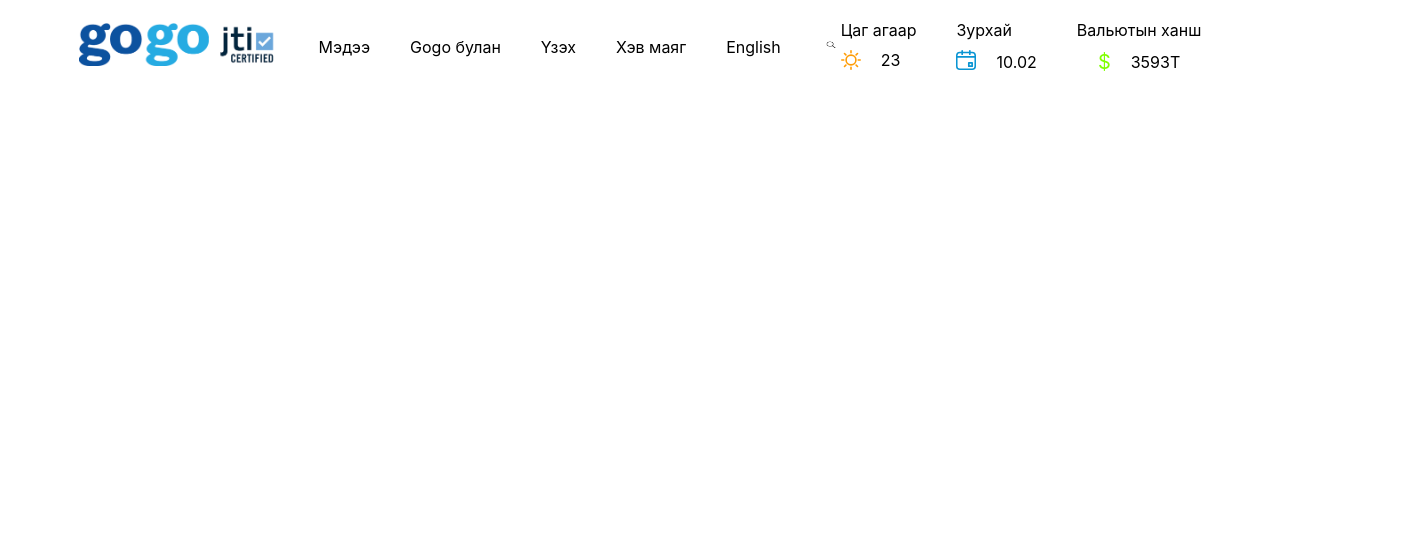
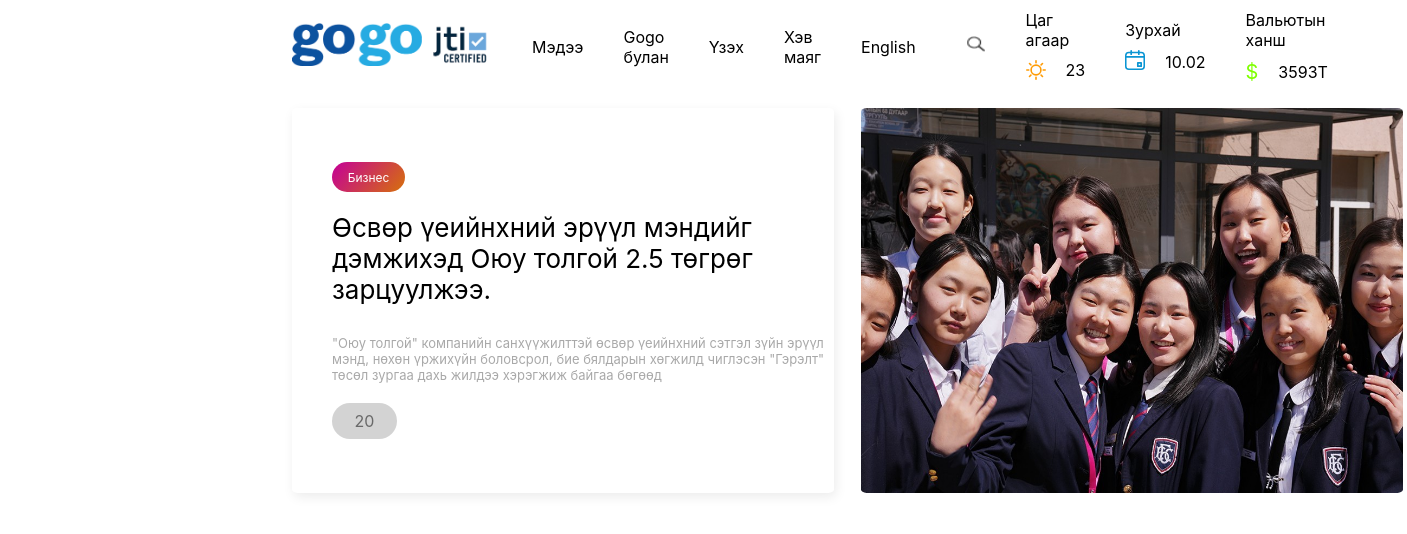
Before and after one commit to AnuZorigoo/gogo.mn, a plain HTML site: page index.html in a window 1280 px wide. Shown: the whole page, 1407 px wide, since content can reach past the window. Drawn offline with Linux system fonts and the light colour scheme.

Commit message:
change 1003

```diff
--- a/index.html
+++ b/index.html
@@ -7,7 +7,7 @@
     <link rel="stylesheet" href="style.css" />
   </head>
   <body>
-    <div class="gogo_header center">
+    <div class="gogo_header">
       <div class="header_container-left center">
         <div class="gogo_logo">
           <img
@@ -31,7 +31,7 @@
           />
         </div>
       </div>
-      <div class="header_container-right">
+      <div class="header_container-right center">
         <div class="extra-link">
           <div class="extra-link-title">Цаг агаар</div>
           <div class="extra-link-item">
@@ -67,5 +67,33 @@
         </div>
       </div>
     </div>
+    <div class="news">
+      <div class="news-grids-container center">
+        <div class="news-grids center">
+          <div class="news-content1 center">Бизнес</div>
+          <div class="news-content2">
+            Өсвөр үеийнхний эрүүл мэндийг дэмжихэд Оюу толгой 2.5 төгрөг
+            зарцуулжээ.
+          </div>
+          <div class="news-content3">
+            "Оюу толгой" компанийн санхүүжилттэй өсвөр үеийнхний сэтгэл зүйн
+            эрүүл мэнд, нөхөн үржихүйн боловсрол, бие бялдарын хөгжилд чиглэсэн
+            "Гэрэлт" төсөл зургаа дахь жилдээ хэрэгжиж байгаа бөгөөд
+          </div>
+          <div class="news-content4">
+            <p class="share center">20</p>
+          </div>
+        </div>
+
+        <div class="news-grid2 center">
+          <img
+            src="./assets/-02102025-1759373428-901910143-mind.jpg"
+            alt=""
+            class="girls-pic"
+          />
+          <p class="girls-pic-text center">Дэлгэрэнгүй унших -></p>
+        </div>
+      </div>
+    </div>
   </body>
 </html>
--- a/style.css
+++ b/style.css
@@ -11,9 +11,10 @@
 }
 .gogo_header {
   height: 93px;
-  width: 100vw;
+  /* width: 100vw; */
+  display: flex;
+  margin: 0px 252px;
   padding: 0px 40px;
-  display: flex;
 }
 .gogo-logo {
   width: 200px;
@@ -24,12 +25,14 @@
   gap: 40px;
 }
 .vector {
-  width: 20px;
-  height: 20px;
+  width: 40px;
+  height: 45px;
+  padding-right: ;
 }
 .header_container-left {
   display: flex;
   gap: 40px;
+  padding-right: 30px;
 }
 .header_container-right {
   display: flex;
@@ -39,6 +42,9 @@
   display: flex;
   flex-direction: column;
   gap: 10px;
+}
+.menu-item {
+  font-style: bold;
 }
 .sun-icon {
   width: 20px;
@@ -54,3 +60,84 @@
 }
 .extra-link-item:nth-child(3) {
 }
+.news {
+  margin: 0px 252px;
+  padding: 0px 40px;
+}
+
+.news-grids-container {
+  display: grid;
+  grid-template-columns: repeat(2, 1fr);
+  width: 1115px;
+  height: 385px;
+  gap: 15px;
+  /* margin: 0px 252px;
+  padding: 0px 40px; */
+  padding-top: 15px;
+}
+.news-grids {
+  flex-direction: column;
+  display: flex;
+  border-radius: 1%;
+  box-shadow: rgba(0, 0, 0, 0.08) 2px 4px 12px 0px;
+  width: 542px;
+  height: 385px;
+  padding-left: 40px;
+}
+.news-content1 {
+  height: 30px;
+  width: 73px;
+  background-image: linear-gradient(129deg, #c40097, #d6710b);
+  border-radius: 999px;
+  font-size: 12px;
+  color: white;
+  justify-self: flex-start;
+  align-self: flex-start;
+}
+.news-content2 {
+  font-size: 26px;
+  font-style: bold;
+  margin: 10px 0px 20px;
+  padding: 10px 30px 0px 0px;
+}
+.news-content3 {
+  margin: 10px 0px 20px;
+  font-size: 13px;
+  color: darkgrey;
+}
+.girls-pic {
+  width: 542px;
+  height: 385px;
+  border-radius: 1%;
+  transition: transform 0.3s ease;
+}
+.girls-pic:hover {
+  transform: scale(1.2);
+  filter: grayscale(1);
+}
+.news-grid2:hover .girls-pic-text {
+  display: block;
+}
+.girls-pic-text {
+  display: none;
+  color: white;
+  font-size: 16px;
+  position: absolute;
+}
+.news-content4 {
+  align-self: flex-start;
+}
+.share {
+  width: 65px;
+  height: 36px;
+  background-color: lightgray;
+  color: dimgrey;
+  border-radius: 999px;
+}
+.news-grid2 {
+  overflow: hidden;
+  position: relative;
+  display: flex;
+  align-items: center;
+  justify-content: center;
+}
```
Also changed, not shown: assets/-02102025-1759373428-901910143-mind.jpg (added).
